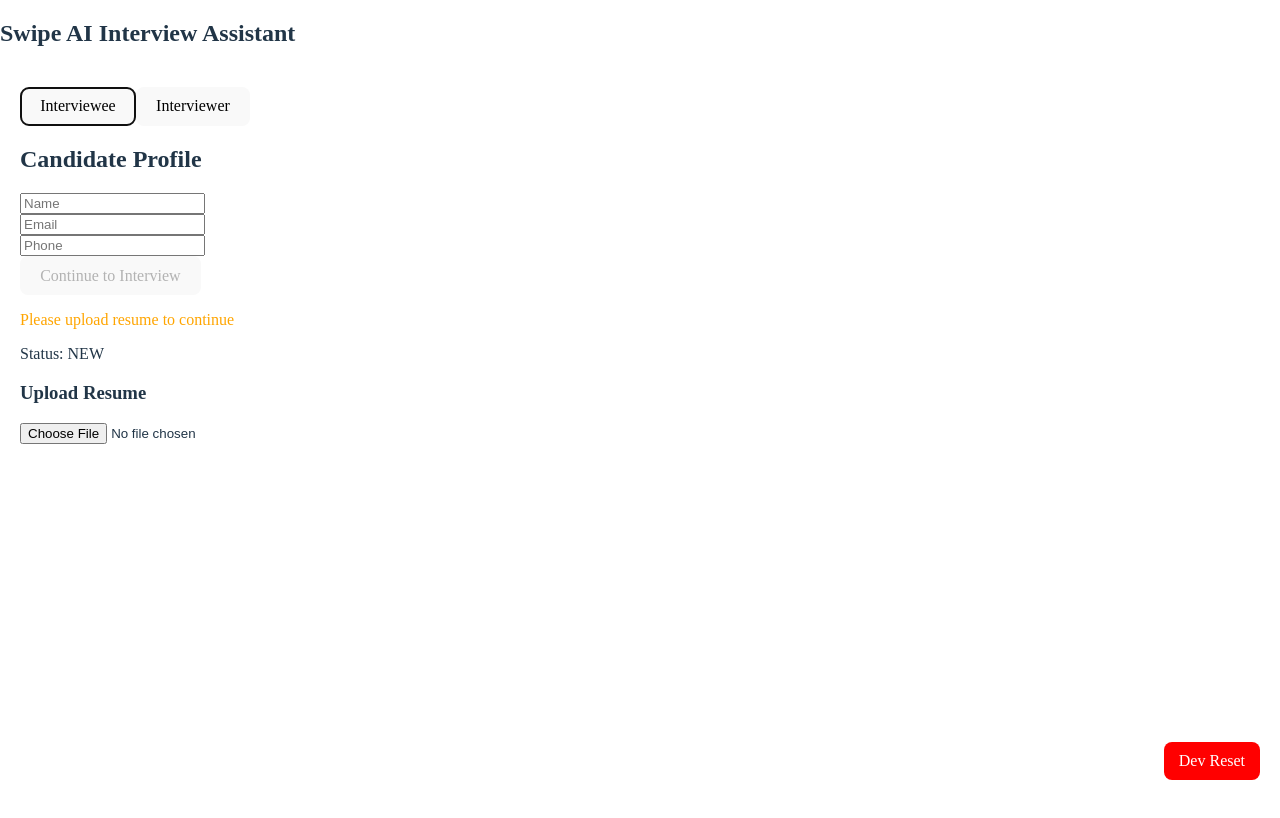
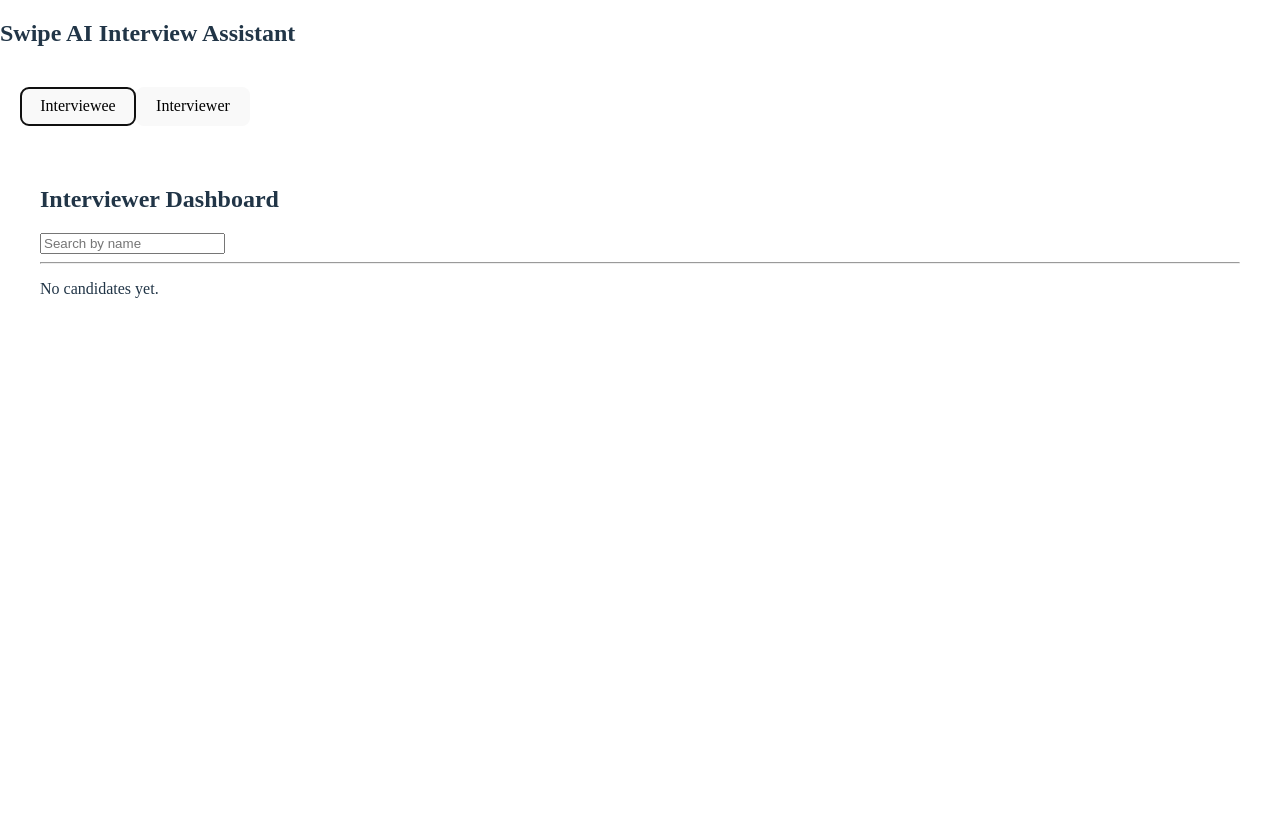
Before and after one commit to Adarsh833/swipe-ai-interview, a React (Vite) app: page / in a window 1280 px wide. Both pictures are taken after a click on the button "Interviewee". Built offline with nearby package versions, Linux system fonts and the light colour scheme.

Commit message:
store records

```diff
--- a/src/app/rootReducer.ts
+++ b/src/app/rootReducer.ts
@@ -1,5 +1,5 @@
-import { combineReducers } from '@reduxjs/toolkit';
-import candidateReducer from '../features/candidate/candidateSlice';
+import { combineReducers } from "@reduxjs/toolkit";
+import candidateReducer from "../features/candidate/candidateSlice";
 
 const rootReducer = combineReducers({
   candidate: candidateReducer,
--- a/src/components/interviewee/InterviewFlow.tsx
+++ b/src/components/interviewee/InterviewFlow.tsx
@@ -9,7 +9,7 @@ import { useEffect, useRef, useState } from "react";
 
 function InterviewFlow() {
   const dispatch = useDispatch();
-  const candidate = useSelector((state: RootState) => state.candidate);
+  const candidate = useSelector((state: RootState) => state.candidate.current);
   const hasAutoSubmittedRef = useRef(false);
 
   const [answer, setAnswer] = useState("");
--- a/src/features/candidate/candidateSlice.ts
+++ b/src/features/candidate/candidateSlice.ts
@@ -1,7 +1,9 @@
-import { createSlice } from '@reduxjs/toolkit';
-import type { PayloadAction } from '@reduxjs/toolkit';
+import { createSlice } from "@reduxjs/toolkit";
+import type { PayloadAction } from "@reduxjs/toolkit";
 
-export interface CandidateState {
+/* ---------- Types ---------- */
+
+export interface CurrentCandidate {
   id: string;
   name: string;
   email: string;
@@ -12,74 +14,136 @@ export interface CandidateState {
   currentQuestionIndex: number;
   answers: string[];
 
-  status: 'NEW' | 'READY' | 'IN_PROGRESS' | 'COMPLETED';
+  status: "NEW" | "READY" | "IN_PROGRESS" | "COMPLETED";
 }
 
-const initialState: CandidateState = {
+export interface CompletedCandidate {
+  id: string;
+  name: string;
+  email: string;
+  phone: string;
+  questions: string[];
+  answers: string[];
+  score: number;
+  summary: string;
+}
+
+export interface CandidateState {
+  current: CurrentCandidate;
+  history: CompletedCandidate[];
+}
+
+/* ---------- Initial State ---------- */
+
+const initialCurrent: CurrentCandidate = {
   id: crypto.randomUUID(),
-  name: '',
-  email: '',
-  phone: '',
-  resumeText: '',
+  name: "",
+  email: "",
+  phone: "",
+  resumeText: "",
 
   questions: [],
   currentQuestionIndex: 0,
   answers: [],
 
-  status: 'NEW',
+  status: "NEW",
 };
 
+const initialState: CandidateState = {
+  current: initialCurrent,
+  history: [],
+};
+
+/* ---------- Slice ---------- */
+
 const candidateSlice = createSlice({
-  name: 'candidate',
+  name: "candidate",
   initialState,
   reducers: {
+    /* Profile updates */
     updateName(state, action: PayloadAction<string>) {
-      state.name = action.payload;
+      state.current.name = action.payload;
     },
 
     updateEmail(state, action: PayloadAction<string>) {
-      state.email = action.payload;
+      state.current.email = action.payload;
     },
 
     updatePhone(state, action: PayloadAction<string>) {
-      state.phone = action.payload;
-    },
-
-    setStatus(state, action: PayloadAction<CandidateState['status']>) {
-      state.status = action.payload;
+      state.current.phone = action.payload;
     },
 
     setResumeText(state, action: PayloadAction<string>) {
-      state.resumeText = action.payload;
+      state.current.resumeText = action.payload;
     },
 
-    startInterview(state, action: PayloadAction<string[]>) {
-      state.questions = action.payload;
-      state.status = 'IN_PROGRESS';
-      state.currentQuestionIndex = 0;
-      state.answers = [];
+    setStatus(
+      state,
+      action: PayloadAction<CurrentCandidate["status"]>
+    ) {
+      state.current.status = action.payload;
     },
 
+    /* Interview Start */
+    startInterview(state, action: PayloadAction<string[]>) {
+      state.current.questions = action.payload;
+      state.current.status = "IN_PROGRESS";
+      state.current.currentQuestionIndex = 0;
+      state.current.answers = [];
+    },
+
+    /* Answer Submission */
     submitAnswer(state, action: PayloadAction<string>) {
-      state.answers.push(action.payload);
-      state.currentQuestionIndex += 1;
+      state.current.answers.push(action.payload);
+      state.current.currentQuestionIndex += 1;
 
-      if (state.currentQuestionIndex >= state.questions.length) {
-        state.status = 'COMPLETED';
+      if (
+        state.current.currentQuestionIndex >=
+        state.current.questions.length
+      ) {
+        state.current.status = "COMPLETED";
+
+        /* --------- Generate score --------- */
+        const score = Math.floor(
+          (state.current.answers.length /
+            state.current.questions.length) *
+            100
+        );
+
+        /* --------- Generate summary --------- */
+        const summary =
+          score > 70
+            ? "Strong performance with good understanding."
+            : score > 40
+            ? "Average performance with room for improvement."
+            : "Needs significant improvement.";
+
+        /* --------- Push to history --------- */
+        state.history.push({
+          id: state.current.id,
+          name: state.current.name,
+          email: state.current.email,
+          phone: state.current.phone,
+          questions: state.current.questions,
+          answers: state.current.answers,
+          score,
+          summary,
+        });
+
+        /* --------- Reset current --------- */
+        state.current = {
+          ...initialCurrent,
+          id: crypto.randomUUID(),
+        };
       }
     },
 
-    // ✅ CORRECT PLACE
+    /* Reset Entire Session */
     resetInterview(state) {
-      state.id = crypto.randomUUID();
-      state.name = '';
-      state.email = '';
-      state.phone = '';
-      state.resumeText = '';
-      state.questions = [];
-      state.currentQuestionIndex = 0;
-      state.answers = [];
-      state.status = 'NEW';
+      state.current = {
+        ...initialCurrent,
+        id: crypto.randomUUID(),
+      };
     },
   },
 });
@@ -88,8 +152,8 @@ export const {
   updateName,
   updateEmail,
   updatePhone,
+  setResumeText,
   setStatus,
-  setResumeText,
   startInterview,
   submitAnswer,
   resetInterview,
--- a/src/pages/IntervieweePage.tsx
+++ b/src/pages/IntervieweePage.tsx
@@ -1,154 +1,71 @@
-import { useDispatch, useSelector } from "react-redux";
+import { useSelector } from "react-redux";
 import type { RootState } from "../app/store";
-import { isValidEmail } from "../utils/validators";
-import InterviewFlow from "../components/interviewee/InterviewFlow";
-import { useState, useEffect } from "react";
-import {
-  updateName,
-  updateEmail,
-  updatePhone,
-  setStatus,
-  resetInterview,
-} from "../features/candidate/candidateSlice";
-import ResumeUploader from "../components/interviewee/ResumeUploader";
+import { useState } from "react";
 
-function IntervieweePage() {
-  const dispatch = useDispatch();
-  const candidate = useSelector((state: RootState) => state.candidate);
+function InterviewerPage() {
+  const history = useSelector(
+    (state: RootState) => state.candidate.history
+  );
 
-  const [showResumeModal, setShowResumeModal] = useState(false);
+  const [search, setSearch] = useState("");
+  const [selectedCandidateId, setSelectedCandidateId] = useState<string | null>(null);
 
-  const isEmailValid = isValidEmail(candidate.email);
+  const filteredCandidates = history
+    .filter((candidate) =>
+      candidate.name.toLowerCase().includes(search.toLowerCase())
+    )
+    .sort((a, b) => b.score - a.score); // sort by score descending
 
-  const isProfileComplete =
-    candidate.name !== "" &&
-    candidate.phone !== "" &&
-    isEmailValid &&
-    candidate.resumeText !== "";
+  const selectedCandidate = history.find(
+    (c) => c.id === selectedCandidateId
+  );
 
-  // 🔥 Detect unfinished interview on mount
-  useEffect(() => {
-    if (candidate.status === "IN_PROGRESS") {
-      setShowResumeModal(true);
-    }
-  }, []);
+  return (
+    <div style={{ padding: 20 }}>
+      <h2>Interviewer Dashboard</h2>
 
-  // 🔴 Global Dev Reset Button (always visible in DEV)
-  const DevResetButton =
-    import.meta.env.DEV ? (
-      <button
-        style={{
-          position: "fixed",
-          bottom: 20,
-          right: 20,
-          backgroundColor: "red",
-          color: "white",
-          padding: "10px 15px",
-          border: "none",
-          borderRadius: "8px",
-          cursor: "pointer",
-          zIndex: 9999,
-        }}
-        onClick={() => {
-          localStorage.removeItem("persist:root");
-          dispatch(resetInterview());
-          window.location.reload();
-        }}
-      >
-        Dev Reset
-      </button>
-    ) : null;
+      <input
+        placeholder="Search by name"
+        value={search}
+        onChange={(e) => setSearch(e.target.value)}
+      />
 
-  // 1️⃣ Welcome Back Modal (Highest Priority)
-  if (showResumeModal) {
-    return (
-      <>
-        <div style={{ padding: 20, border: "1px solid gray" }}>
-          <h3>Welcome Back</h3>
-          <p>You have an unfinished interview.</p>
+      <hr />
 
-          <button onClick={() => setShowResumeModal(false)}>
-            Resume Interview
-          </button>
+      {filteredCandidates.length === 0 && <p>No candidates yet.</p>}
 
-          <button
-            onClick={() => {
-              dispatch(resetInterview());
-              setShowResumeModal(false);
-            }}
-          >
-            Restart Interview
-          </button>
+      {filteredCandidates.map((candidate) => (
+        <div
+          key={candidate.id}
+          style={{
+            border: "1px solid gray",
+            padding: 10,
+            marginBottom: 10,
+            cursor: "pointer",
+          }}
+          onClick={() => setSelectedCandidateId(candidate.id)}
+        >
+          <h4>{candidate.name}</h4>
+          <p>Email: {candidate.email}</p>
+          <p>Score: {candidate.score}</p>
+          <p>{candidate.summary}</p>
         </div>
+      ))}
 
-        {DevResetButton}
-      </>
-    );
-  }
+      {selectedCandidate && (
+        <div style={{ marginTop: 30 }}>
+          <h3>Detailed View</h3>
 
-  // 2️⃣ If interview started, show InterviewFlow
-  if (candidate.status !== "NEW") {
-    return (
-      <>
-        <InterviewFlow />
-        {DevResetButton}
-      </>
-    );
-  }
-
-  // 3️⃣ Default: Profile Form
-  return (
-    <>
-      <div>
-        <h2>Candidate Profile</h2>
-
-        <input
-          placeholder="Name"
-          value={candidate.name}
-          onChange={(e) => dispatch(updateName(e.target.value))}
-        />
-        <br />
-
-        <input
-          placeholder="Email"
-          value={candidate.email}
-          onChange={(e) => dispatch(updateEmail(e.target.value))}
-        />
-
-        {candidate.email !== "" && !isEmailValid && (
-          <p style={{ color: "red" }}>Invalid email format</p>
-        )}
-
-        <br />
-
-        <input
-          placeholder="Phone"
-          value={candidate.phone}
-          onChange={(e) => dispatch(updatePhone(e.target.value))}
-        />
-        <br />
-
-        <button
-          disabled={!isProfileComplete}
-          onClick={() => dispatch(setStatus("READY"))}
-        >
-          Continue to Interview
-        </button>
-
-        {candidate.resumeText === "" && (
-          <p style={{ color: "orange" }}>
-            Please upload resume to continue
-          </p>
-        )}
-
-        <p>Status: {candidate.status}</p>
-
-        <ResumeUploader />
-      </div>
-
-      {DevResetButton}
-    </>
+          {selectedCandidate.questions.map((question, index) => (
+            <div key={index} style={{ marginBottom: 15 }}>
+              <strong>Q{index + 1}: {question}</strong>
+              <p>Answer: {selectedCandidate.answers[index]}</p>
+            </div>
+          ))}
+        </div>
+      )}
+    </div>
   );
 }
 
-export default IntervieweePage;
+export default InterviewerPage;
```
